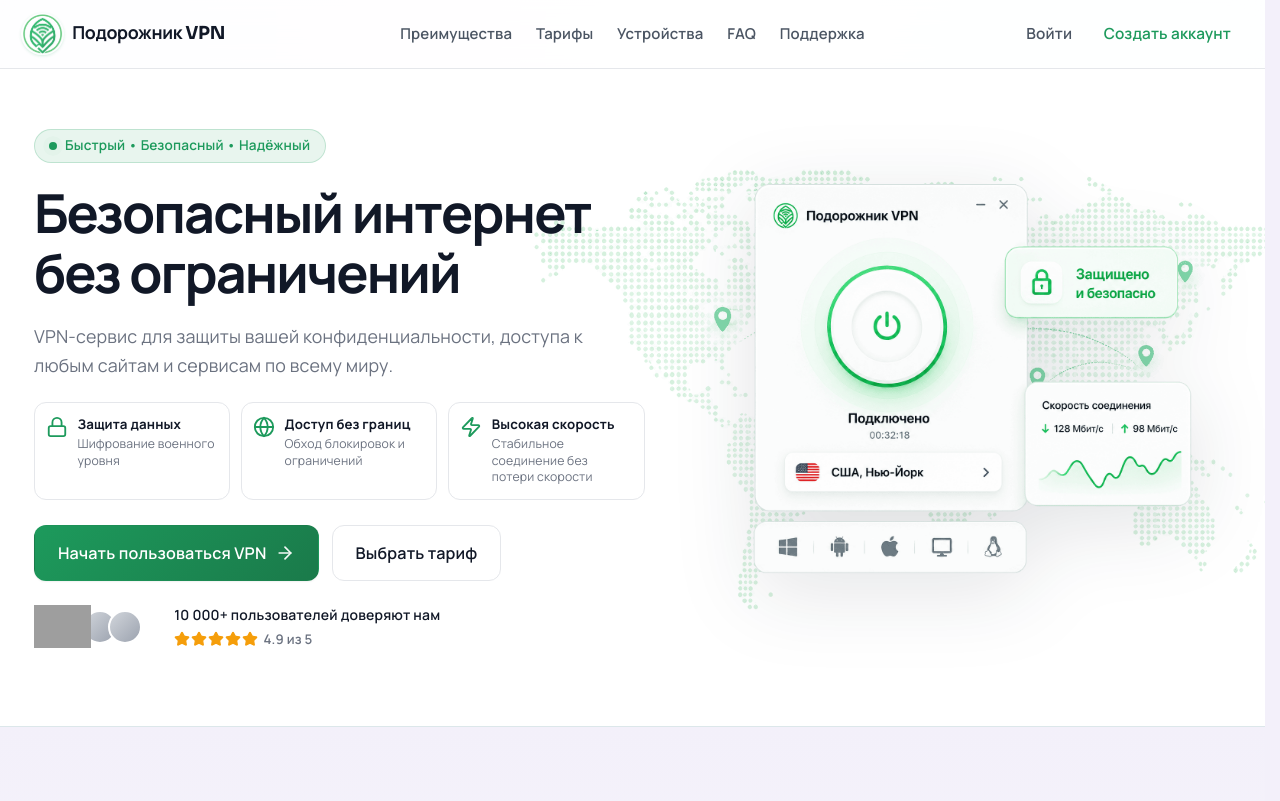
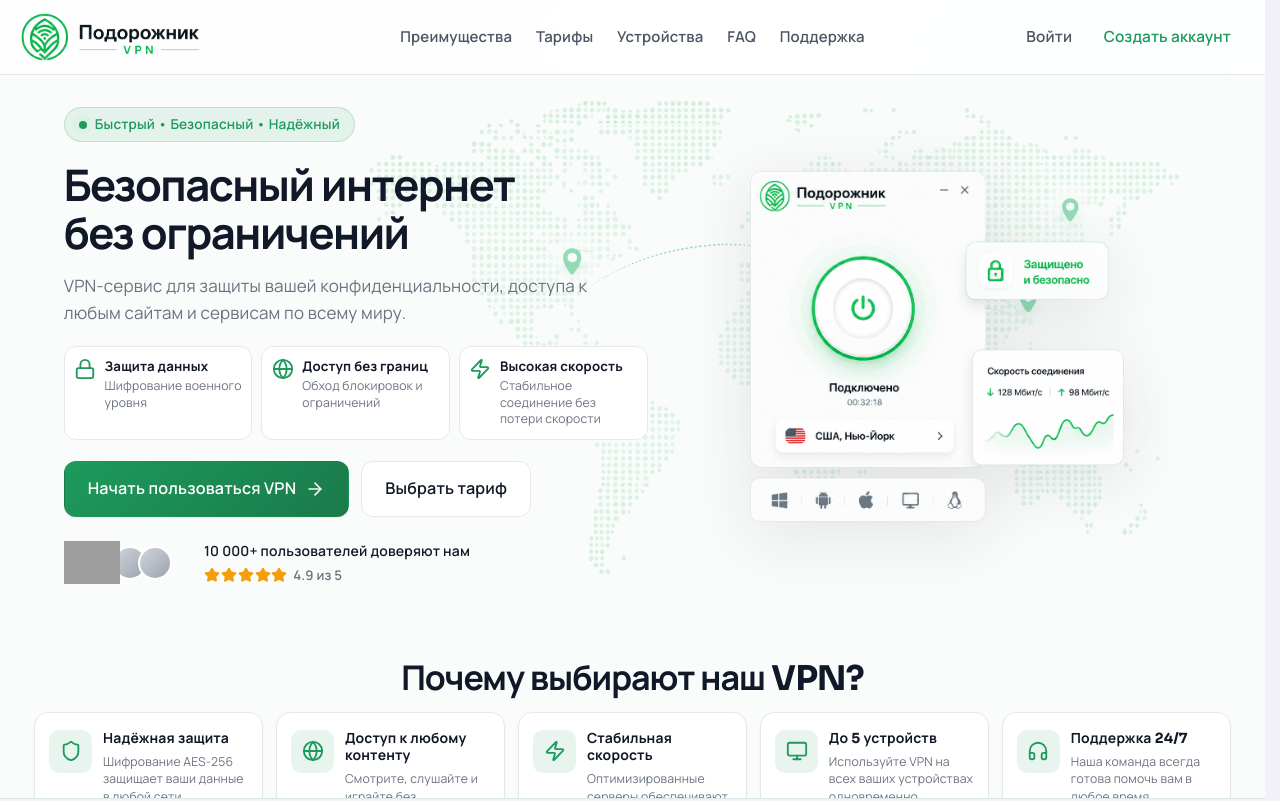
Before and after one commit to Dzibay/VPN, a Vue app in the folder frontend/: page / in a window 1280 px wide. Shown: the top 801 px of the page. Built offline with nearby package versions, Linux system fonts and the light colour scheme; grey boxes are pictures that could not be loaded.

Commit message:
Update first section styles

```diff
--- a/frontend/src/components/AppHeader.vue
+++ b/frontend/src/components/AppHeader.vue
@@ -31,6 +31,11 @@ const homeNavLinks = [
 
 const showUserLogout = computed(() => Boolean(hasToken.value))
 
+/** Горизонтальный логотип для главной: frontend/public/images/home/header-logo.png */
+const HEADER_LOGO_WORDMARK = '/images/home/header-logo.png'
+
+const headerWordmarkOk = ref(true)
+
 function logout() {
   clearSession()
   refreshSessions()
@@ -51,7 +56,22 @@ router.afterEach(refreshSessions)
     :class="{ 'shell--home': route.name === 'home' }"
     aria-label="Шапка сайта"
   >
-    <RouterLink class="brand" to="/">
+    <RouterLink
+      class="brand"
+      :class="{ 'brand--wordmark': isHome && headerWordmarkOk }"
+      to="/"
+    >
+      <img
+        v-if="isHome && headerWordmarkOk"
+        class="brand-wordmark"
+        :src="HEADER_LOGO_WORDMARK"
+        width="220"
+        height="48"
+        alt="Подорожник VPN"
+        decoding="async"
+        @error="headerWordmarkOk = false"
+      />
+      <template v-else>
         <img
           class="brand-logo"
           src="/icons/podorozhnik-logo.png"
@@ -61,6 +81,7 @@ router.afterEach(refreshSessions)
           decoding="async"
         />
         <span class="brand-text">Подорожник VPN</span>
+      </template>
     </RouterLink>
 
     <nav
@@ -267,6 +288,24 @@ router.afterEach(refreshSessions)
   letter-spacing: -0.02em;
 }
 
+.brand--wordmark {
+  gap: 0;
+}
+
+.brand-wordmark {
+  display: block;
+  height: 2.65rem;
+  width: auto;
+  max-width: min(15rem, 48vw);
+  object-fit: contain;
+  object-position: left center;
+}
+
+.shell--home .brand-wordmark {
+  height: clamp(2.25rem, 4.5vw, 2.85rem);
+  max-width: min(13.5rem, 52vw);
+}
+
 .brand-logo {
   display: block;
   width: 2.5rem;
--- a/frontend/src/views/HomeView.vue
+++ b/frontend/src/views/HomeView.vue
@@ -258,6 +258,7 @@ onBeforeUnmount(() => {
 <template>
   <div class="home">
     <main id="main-content">
+    <div class="home-fold">
     <!-- HERO -->
     <section id="hero" class="hero hero--landing" aria-labelledby="hero-title">
       <div class="hero__bg" aria-hidden="true">
@@ -280,7 +281,8 @@ onBeforeUnmount(() => {
           </div>
 
           <h1 id="hero-title" class="hero__title">
-            Безопасный интернет без ограничений
+            Безопасный интернет<br />
+            без ограничений
           </h1>
 
           <p class="hero__lead">
@@ -384,6 +386,37 @@ onBeforeUnmount(() => {
       </div>
     </section>
 
+    <!-- ПОЧЕМУ МЫ (второй экран: 25% высоты вместе с hero на десктопе) -->
+    <section
+      id="benefits"
+      class="section section-why"
+      aria-labelledby="why-heading"
+    >
+      <div class="section-inner section-why__inner">
+        <h2 id="why-heading" class="section-why__title">
+          Почему выбирают наш VPN?
+        </h2>
+
+        <div class="why-grid" role="list">
+          <article
+            v-for="(item, i) in whyChooseFeatures"
+            :key="i"
+            class="why-card"
+            role="listitem"
+          >
+            <span class="why-card__ico" aria-hidden="true">
+              <component :is="item.icon" :size="22" :stroke-width="2" />
+            </span>
+            <div class="why-card__body">
+              <h3 class="why-card__title">{{ item.title }}</h3>
+              <p class="why-card__text">{{ item.text }}</p>
+            </div>
+          </article>
+        </div>
+      </div>
+    </section>
+    </div>
+
     <!-- КАК РАБОТАЕТ -->
     <section
       id="how"
@@ -446,36 +479,6 @@ onBeforeUnmount(() => {
                 {{ s }}
               </li>
             </ul>
-          </article>
-        </div>
-      </div>
-    </section>
-
-    <!-- ПОЧЕМУ МЫ -->
-    <section
-      id="benefits"
-      class="section section-why"
-      aria-labelledby="why-heading"
-    >
-      <div class="section-inner section-why__inner">
-        <h2 id="why-heading" class="section-why__title">
-          Почему выбирают наш VPN?
-        </h2>
-
-        <div class="why-grid" role="list">
-          <article
-            v-for="(item, i) in whyChooseFeatures"
-            :key="i"
-            class="why-card"
-            role="listitem"
-          >
-            <span class="why-card__ico" aria-hidden="true">
-              <component :is="item.icon" :size="22" :stroke-width="2" />
-            </span>
-            <div class="why-card__body">
-              <h3 class="why-card__title">{{ item.title }}</h3>
-              <p class="why-card__text">{{ item.text }}</p>
-            </div>
           </article>
         </div>
       </div>
@@ -797,12 +800,75 @@ onBeforeUnmount(() => {
 
 <style scoped>
 .home {
+  --landing-content-max: 84rem;
+  --home-header-h: 4.5rem;
   flex: 1;
   color: var(--text);
   display: flex;
   flex-direction: column;
 }
 
+/* Hero + benefits: один «экран» под шапкой (75% / 25%) на широких экранах */
+.home-fold {
+  display: block;
+}
+
+@media (min-width: 1024px) and (min-height: 640px) {
+  .home-fold {
+    --home-fold-h: calc(100dvh - var(--home-header-h));
+    --home-hero-h: calc(var(--home-fold-h) * 0.75);
+    --home-benefits-h: calc(var(--home-fold-h) * 0.25);
+    display: flex;
+    flex-direction: column;
+    height: var(--home-fold-h);
+    min-height: var(--home-fold-h);
+    max-height: var(--home-fold-h);
+    overflow: hidden;
+  }
+
+  .home-fold .hero--landing {
+    flex: none;
+    height: var(--home-hero-h);
+    min-height: var(--home-hero-h);
+    max-height: var(--home-hero-h);
+    overflow: hidden;
+  }
+
+  .home-fold .hero__container {
+    height: 100%;
+    max-height: 100%;
+    align-items: center;
+  }
+
+  .home-fold .section-why {
+    flex: none;
+    height: var(--home-benefits-h);
+    min-height: var(--home-benefits-h);
+    max-height: var(--home-benefits-h);
+    overflow: hidden;
+  }
+}
+
+@media (max-width: 1023px), (max-height: 639px) {
+  .home-fold {
+    height: auto;
+    min-height: 0;
+    max-height: none;
+  }
+
+  .home-fold .hero--landing {
+    min-height: auto;
+    height: auto;
+    max-height: none;
+  }
+
+  .home-fold .section-why {
+    height: auto;
+    min-height: 0;
+    max-height: none;
+  }
+}
+
 .home :is(section[id]) {
   scroll-margin-top: 4.5rem;
 }
@@ -812,7 +878,7 @@ onBeforeUnmount(() => {
 }
 
 .section-inner {
-  max-width: 72rem;
+  max-width: min(var(--landing-content-max, 84rem), 100%);
   margin: 0 auto;
   text-align: center;
 }
@@ -929,7 +995,8 @@ onBeforeUnmount(() => {
 
 /* ——— HERO (макет лендинга, светлая секция) ——— */
 .hero--landing {
-  --home-bg: #ffffff;
+  --hero-content-max: var(--landing-content-max, 84rem);
+  --home-bg: #fafcfb;
   --home-text: #111827;
   --home-muted: #6b7280;
   --home-border: #e5e7eb;
@@ -939,8 +1006,11 @@ onBeforeUnmount(() => {
   --home-on-accent: #ffffff;
 
   position: relative;
-  padding: clamp(2rem, 5vw, 3.5rem) clamp(1rem, 4vw, 2rem) clamp(3rem, 6vw, 4.5rem);
-  background: var(--home-bg);
+  box-sizing: border-box;
+  display: flex;
+  align-items: center;
+  padding: clamp(1rem, 2vh, 1.5rem) clamp(1rem, 4vw, 2rem);
+  background: #fafcfb;
   color: var(--home-text);
   overflow: hidden;
 }
@@ -954,7 +1024,7 @@ onBeforeUnmount(() => {
 
 .hero__bg-map {
   position: absolute;
-  right: -8%;
+  right: 0;
   top: 50%;
   transform: translateY(-50%);
   width: min(72%, 52rem);
@@ -962,45 +1032,57 @@ onBeforeUnmount(() => {
   max-height: 100%;
   object-fit: contain;
   object-position: right center;
-  opacity: 0.55;
-}
-
-@media (max-width: 1023px) {
-  .hero__bg-map {
-    left: 50%;
-    right: auto;
-    top: 58%;
-    transform: translate(-50%, -50%);
-    width: min(128%, 40rem);
-    max-height: none;
-    object-position: center center;
-    opacity: 0.42;
-  }
+  opacity: 0.48;
 }
 
 @media (max-width: 1023px) {
   .hero--landing {
-    padding-bottom: clamp(2.5rem, 8vw, 3.5rem);
-  }
-
+    display: block;
+    min-height: auto;
+    padding-top: clamp(1rem, 3vw, 1.5rem);
+    padding-bottom: clamp(1.5rem, 5vw, 2.25rem);
+  }
+
+  .hero__bg {
+    inset: 0;
+  }
+
+  /* карта — фон всей секции под текстом */
   .hero__bg-map {
-    left: 50%;
-    right: auto;
-    top: 58%;
-    transform: translate(-50%, -50%);
-    width: min(175%, 28rem);
+    inset: 0;
+    left: 0;
+    right: 0;
+    top: 0;
+    bottom: 0;
+    width: 100%;
+    height: 100%;
     max-width: none;
     max-height: none;
-    object-fit: contain;
+    transform: none;
+    object-fit: cover;
     object-position: center center;
-    opacity: 0.42;
+    opacity: 0.38;
+  }
+
+  .hero__container {
+    position: relative;
+    z-index: 1;
+    flex: none;
+    gap: 0;
+  }
+
+  .hero__content {
+    position: relative;
+    z-index: 2;
   }
 }
 
 .hero__container {
   position: relative;
   z-index: 1;
-  max-width: 72rem;
+  flex: 1;
+  width: 100%;
+  max-width: min(var(--hero-content-max, 84rem), 100%);
   margin: 0 auto;
   display: grid;
   grid-template-columns: 1fr;
@@ -1010,10 +1092,33 @@ onBeforeUnmount(() => {
 
 @media (min-width: 1024px) {
   .hero__container {
+    padding-inline: clamp(1rem, 2.5vw, 1.75rem);
     grid-template-columns: minmax(0, 1.05fr) minmax(0, 0.95fr);
-    gap: 1.5rem 2rem;
-  }
-}
+    gap: clamp(1.25rem, 2vw, 2rem);
+    align-items: stretch;
+  }
+
+  .hero__content {
+    align-self: center;
+  }
+
+  /* карта за правой колонкой; на средних экранах — выше нижний порог */
+  .hero__bg-map {
+    right: max(0px, calc((100vw - min(var(--hero-content-max), 100%)) / 2 - 1rem));
+    width: max(42rem, min(52vw, 54rem));
+    max-height: max(38rem, min(62dvh, 54rem));
+    opacity: 0.46;
+  }
+}
+
+@media (min-width: 1240px) {
+  .hero__bg-map {
+    width: max(56rem, min(54vw, 56rem));
+    max-height: max(40rem, min(65dvh, 56rem));
+  }
+}
+
+
 
 .hero__content {
   position: relative;
@@ -1071,28 +1176,28 @@ onBeforeUnmount(() => {
 }
 
 .hero__title {
-  margin: 0 0 1rem;
+  margin: 0 0 0.85rem;
   font-family: var(--heading);
-  font-size: clamp(2rem, 4.2vw, 3.35rem);
+  font-size: clamp(1.85rem, 3.4vw, 2.85rem);
   font-weight: 800;
-  line-height: 1.12;
+  line-height: 1.1;
   letter-spacing: -0.035em;
   color: var(--home-text);
 }
 
 .hero__lead {
-  margin: 0 0 1.35rem;
-  max-width: 34rem;
-  font-size: clamp(0.95rem, 1.8vw, 1.05rem);
-  line-height: 1.6;
+  margin: 0 0 1.15rem;
+  max-width: 32rem;
+  font-size: clamp(0.9rem, 1.6vw, 1rem);
+  line-height: 1.55;
   color: var(--home-muted);
 }
 
 .hero__features {
   display: grid;
   grid-template-columns: repeat(3, minmax(0, 1fr));
-  gap: 0.65rem;
-  margin: 0 0 1.5rem;
+  gap: 0.55rem;
+  margin: 0 0 1.25rem;
   padding: 0;
   list-style: none;
   width: 100%;
@@ -1109,8 +1214,8 @@ onBeforeUnmount(() => {
 .hero__feature {
   display: flex;
   align-items: flex-start;
-  gap: 0.55rem;
-  padding: 0.75rem 0.65rem;
+  gap: 0.5rem;
+  padding: 0.65rem 0.55rem;
   border: 1px solid var(--home-border);
   border-radius: 12px;
   background: #fff;
@@ -1259,34 +1364,57 @@ onBeforeUnmount(() => {
 
 .hero__visual {
   display: none;
-  justify-content: center;
-  align-items: flex-start;
   min-width: 0;
 }
 
 @media (min-width: 1024px) {
   .hero__visual {
     display: flex;
+    justify-content: center;
+    align-items: center;
+    align-self: stretch;
+    width: 100%;
+    min-width: 0;
+    min-height: 0;
+    margin: 0;
   }
 }
 
 .hero__mockup {
-  width: min(100%, 26rem);
+  display: block;
+  width: auto;
   height: auto;
+  max-width: min(100%, 26rem);
+  max-height: min(70vh, 26rem);
   object-fit: contain;
-  filter: drop-shadow(0 18px 40px rgba(15, 23, 42, 0.12));
+  object-position: center center;
+  filter: drop-shadow(0 14px 32px rgba(15, 23, 42, 0.1));
 }
 
 @media (min-width: 1024px) {
   .hero__mockup {
-    width: min(100%, 32rem);
-    margin-right: -1rem;
+    max-width: min(100%, 24rem);
+    max-height: min(100%, 24rem);
+  }
+}
+
+@media (min-width: 1280px) {
+  .hero__mockup {
+    max-width: min(100%, 26rem);
+    max-height: min(100%, 26rem);
+  }
+}
+
+@media (min-width: 1024px) and (min-height: 640px) {
+  .home-fold .hero__mockup {
+    max-width: min(100%, 22rem);
+    max-height: min(100%, calc(var(--home-hero-h) * 0.78));
   }
 }
 
 /* ——— ПОЧЕМУ ВЫБИРАЮТ ——— */
 .section-why {
-  --home-bg: #ffffff;
+  --home-bg: #fafcfb;
   --home-text: #111827;
   --home-muted: #6b7280;
   --home-border: #e5e7eb;
@@ -1294,8 +1422,46 @@ onBeforeUnmount(() => {
   --home-accent-soft: rgba(29, 154, 92, 0.1);
 
   padding: clamp(2.5rem, 5vw, 3.75rem) clamp(1rem, 4vw, 2rem);
+  padding-top: clamp(2.75rem, 6vw, 4rem);
   background: var(--home-bg);
-  border-top: 1px solid var(--home-border);
+  border-top: none;
+}
+
+@media (min-width: 1024px) and (min-height: 640px) {
+  /* Перебиваем .section — обычные отступы benefits, фиксированная четверть экрана */
+  .home-fold .section.section-why {
+    display: flex;
+    flex-direction: column;
+    justify-content: flex-start;
+    box-sizing: border-box;
+    padding: clamp(1.5rem, 4vh, 2.25rem) clamp(1rem, 4vw, 2rem)
+      clamp(0.85rem, 1.5vh, 1.15rem);
+  }
+
+  .home-fold .section-why__inner {
+    flex: 1;
+    min-height: 0;
+    display: flex;
+    flex-direction: column;
+    justify-content: flex-start;
+    width: 100%;
+    padding-top: clamp(0.35rem, 1vh, 0.65rem);
+  }
+
+  .home-fold .section-why__title {
+    margin-top: 0;
+    margin-bottom: clamp(0.65rem, 1.5vh, 1rem);
+  }
+}
+
+@media (max-width: 1023px) {
+  .section-why {
+    padding-top: clamp(3rem, 10vw, 4.5rem);
+  }
+
+  .section-why__title {
+    margin-top: clamp(0.75rem, 3vw, 1.25rem);
+  }
 }
 
 .section-why__inner {
@@ -1303,7 +1469,7 @@ onBeforeUnmount(() => {
 }
 
 .section-why__title {
-  margin: 0 0 clamp(1.5rem, 3vw, 2rem);
+  margin: clamp(0.5rem, 2vw, 1rem) 0 clamp(1.5rem, 3vw, 2rem);
   font-family: var(--heading);
   font-size: clamp(1.5rem, 3vw, 2rem);
   font-weight: 800;
@@ -2178,7 +2344,7 @@ onBeforeUnmount(() => {
 }
 
 .section-inner--cta {
-  max-width: 72rem;
+  max-width: min(var(--landing-content-max, 84rem), 100%);
   margin: 0 auto;
   padding-inline: 0;
 }
@@ -2299,7 +2465,7 @@ onBeforeUnmount(() => {
 }
 
 .footer-inner {
-  max-width: 72rem;
+  max-width: min(var(--landing-content-max, 84rem), 100%);
   margin: 0 auto;
   display: flex;
   flex-direction: column;
@@ -2363,7 +2529,7 @@ onBeforeUnmount(() => {
 }
 
 .footer-bottom {
-  max-width: 72rem;
+  max-width: min(var(--landing-content-max, 84rem), 100%);
   margin: 2rem auto 0;
   padding-top: 1.5rem;
   border-top: 1px solid var(--card-border);
```
Also changed, not shown: frontend/public/images/home/README.txt (added), frontend/public/images/home/header-logo.png (added), frontend/public/images/home/hero-app-mockup.png. Lines whose indentation alone changed are shown as unchanged.
